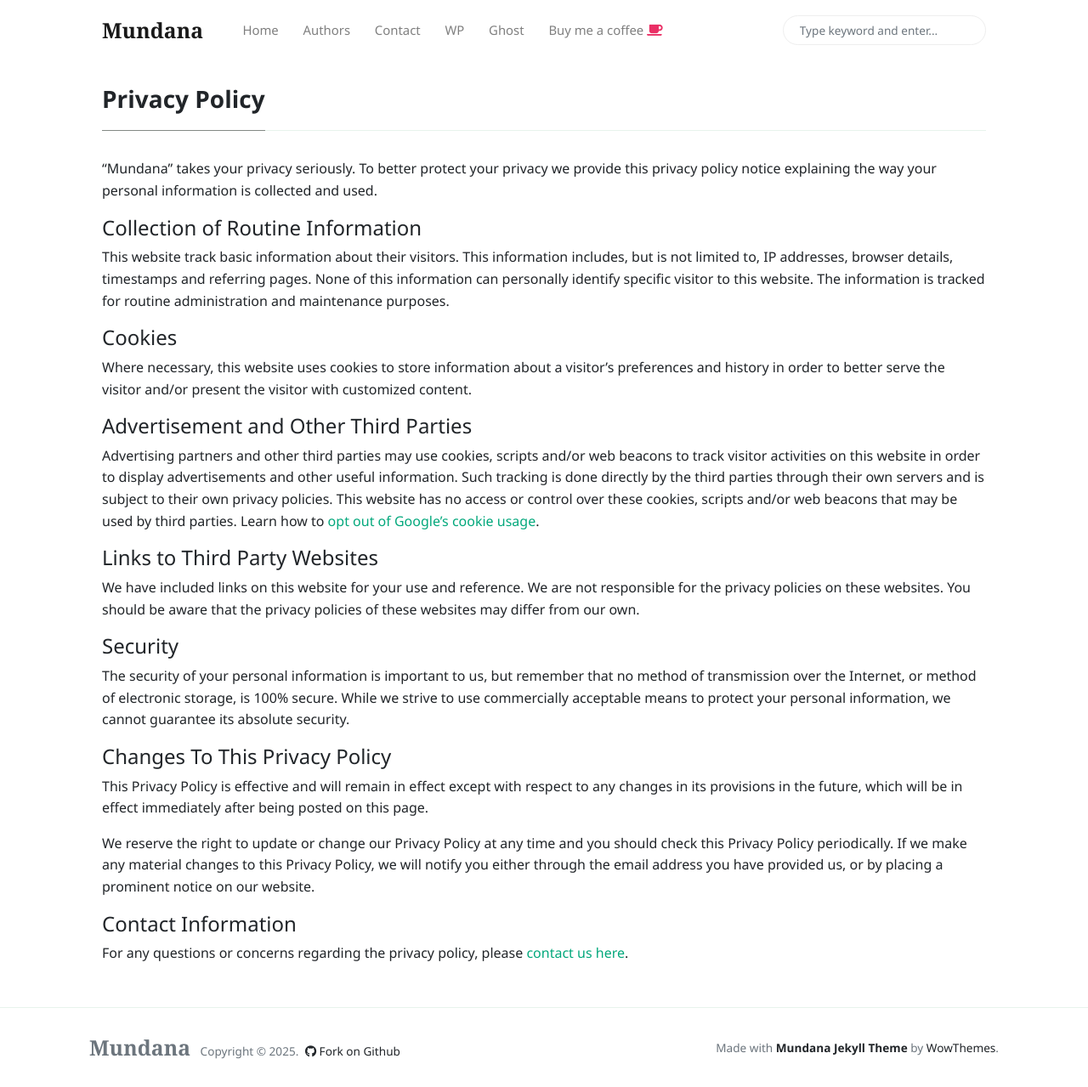
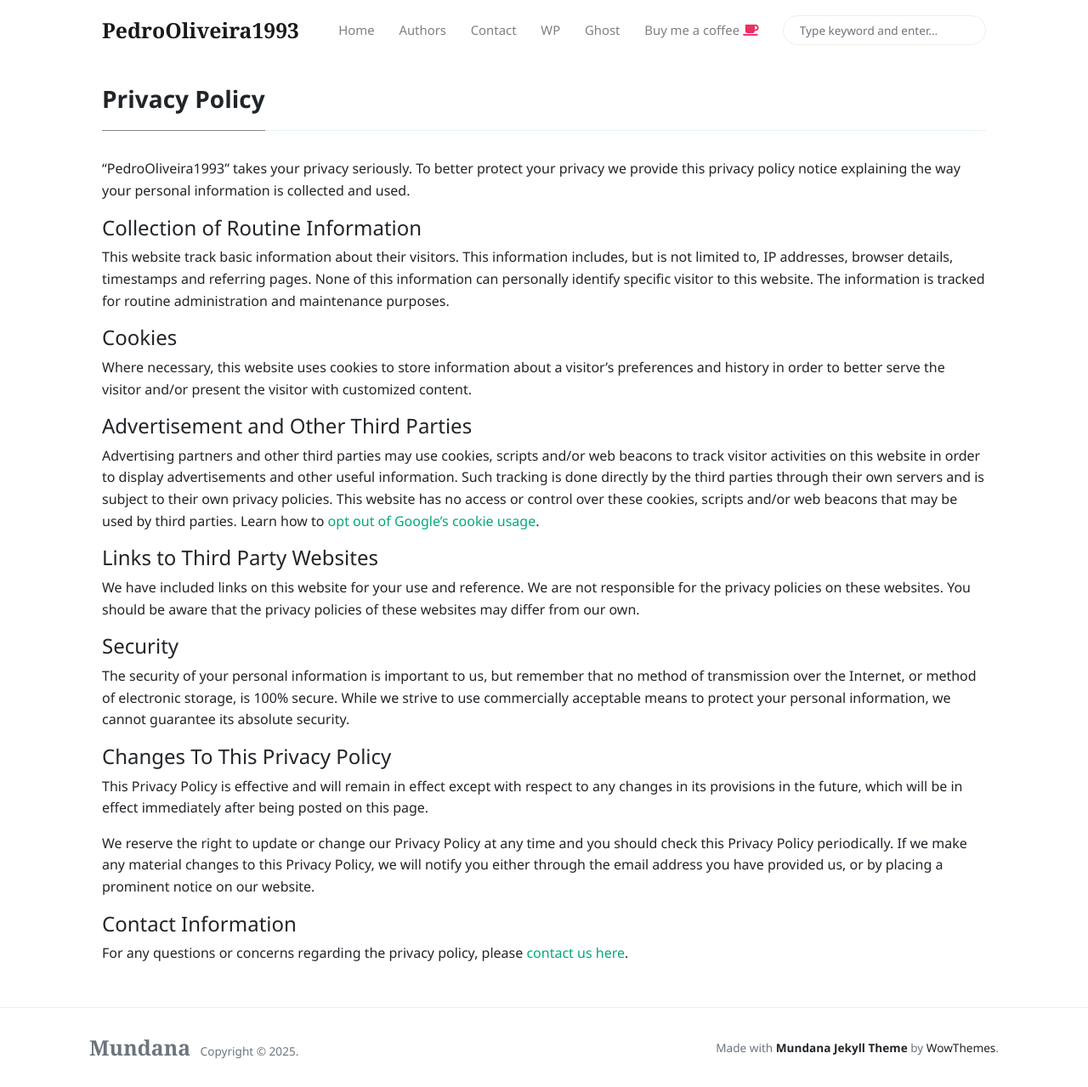
Before and after one commit to PedroOliveira1993/PedroOliveira1993.github.io, a Jekyll site: the page built from _pages/privacy-policy.md, in a window 1280 px wide and 1279 px high. Shown: the whole window at 85% size. Built offline with Jekyll 4.4.1, drawn with Linux system fonts in a browser that asks for light colours; nearby versions of some CDN libraries.

Commit message:
Rename site to PedroOliveira1993 and remove GitHub link from default layout

```diff
--- a/_config.yml
+++ b/_config.yml
@@ -1,5 +1,5 @@
 # Site
-name: 'Mundana'
+name: 'PedroOliveira1993'
 description: 'Mundana is a free Jekyll theme for awesome people like you, Medium like.'
 logo: 'assets/images/logo.png'
 favicon: 'assets/images/favicon.ico'
--- a/_layouts/default.html
+++ b/_layouts/default.html
@@ -79,10 +79,6 @@
             <div>
                 <span class="navbar-brand mr-2 mb-0"><strong>Mundana</strong></span>
                 <span>Copyright © <script>document.write(new Date().getFullYear())</script>.</span>
-
-                <!--  Github Repo Star Btn-->
-                <a class="text-dark ml-1" target="_blank" href="https://github.com/wowthemesnet/mundana-theme-jekyll"><i class="fab fa-github"></i> Fork on Github</a>
-
             </div>
             <div>
                 Made with <a target="_blank" class="text-dark font-weight-bold" href="https://www.wowthemes.net/mundana-jekyll-theme/"> Mundana Jekyll Theme </a> by <a class="text-dark" target="_blank" href="https://www.wowthemes.net">WowThemes</a>.
```
